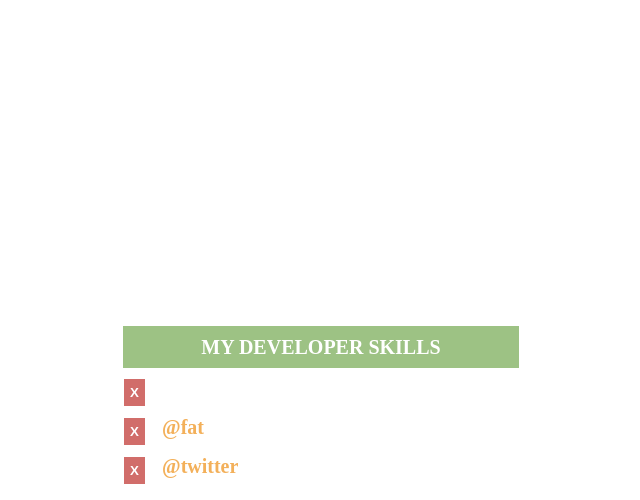
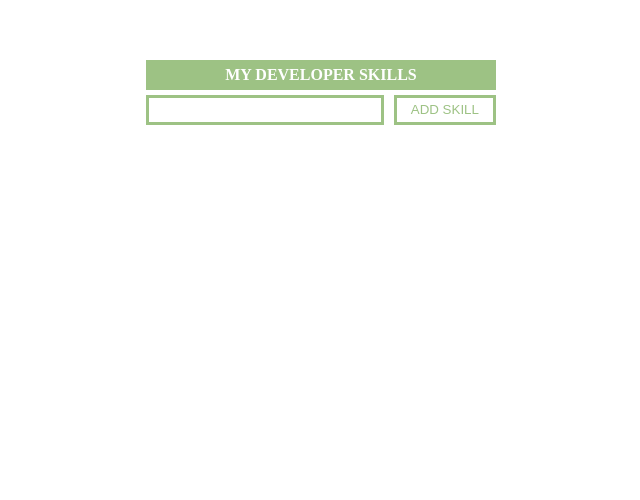
Before and after one commit to ManliestBen/my-dev-skills-lab, a plain HTML site: page index.html in a window 1280 px wide. Shown: the part 316-816 px from the top of the page, without its empty margins (319-959 px from the left). Drawn offline with nearby package versions, Linux system fonts and the light colour scheme.

Commit message:
Complete Overhaul

```diff
--- a/css/main.css
+++ b/css/main.css
@@ -1,36 +1,55 @@
-body {
-    margin-top: 50%;
+* {
+    box-sizing: border-box;
   }
 
-.table {
-    width: 400px;
-    margin: auto;
+    body {
+      height: 100vh;
+      display: grid;
+      align-content: center;
+      justify-content: center;
+      align-items: center;
     }
 
-.title{
+    #input {
+      width: 70%;
+      height: 30px;
+      border: 3px solid rgb(157, 194, 132);
+    }
+
+    td {
+      color: rgb(255, 153, 0);
+      font-weight: bolder;
+    }
+
+    #container {
+        display: flex;
+    }
+
+    #header {
+      display: inline;
       background-color: rgb(157, 194, 132);
       color: white;
-    font-size: 20px;
-    height: 40px;
-
+      width: 350px;
+      text-align: center;
+      height: 30px;
+      line-height: 30px;
+      font-weight: bolder;
+      margin-bottom: 5px;
     }
 
+    #addItem {
+      width:30%;
+      height: 30px;
+      color: rgb(157, 194, 132);
+      background-color: white;
+      border: 3px solid rgb(157, 194, 132);
+      margin-left: 10px;
+    }
 
-.button {
+    .del {
       background-color: rgb(209, 109, 106);
       color: white;
-    font-weight: bold;
+      border: 3px solid rgb(209, 109, 106);
       margin-top: 8px;
-    border: none;
-    padding: 6px;
-    margin-right: -15px;
-
+      margin-bottom: 8px;
      }
-
-.skill {
-    justify-content: left;
-    color: rgb(243, 176, 90);
-    font-weight: bolder;
-    font-size: 20px;
-
-}
--- a/index.html
+++ b/index.html
@@ -4,35 +4,20 @@
     <meta charset="UTF-8">
     <meta name="viewport" content="width=device-width, initial-scale=1.0">
     <meta http-equiv="X-UA-Compatible" content="ie=edge">
+    <title>My Developer Skills Lab</title>
+    <link rel="stylesheet" href="css/main.css">
     <script src="https://code.jquery.com/jquery-3.3.1.min.js" integrity="sha256-FgpCb/KJQlLNfOu91ta32o/NMZxltwRo8QtmkMRdAu8=" crossorigin="anonymous"></script>
-    <script defer src="js/app.js"></script>
-
-    <title>My Developer SKills Lab</title>
-    <link rel = "stylesheet" type = "text/css" href = "css/main.css" />
+    <script defer src="js/main.js"></script>
 </head>
 <body>
-    <!-- <h1>MY DEVELOPER SKILLS</h1>   -->
-  <table class="table">
-        <thead class="thead-dark">
-           <th colspan = '2' class="title">MY DEVELOPER SKILLS</th>
+    <div id="header">MY DEVELOPER SKILLS</div>
+    <tbody>
+        <table id="table"></table>
+    </tbody>
 
-        </thead>
-        <tbody>
-          <tr>
-            <td><button class="button">X</button></td>
-            <td class="skill"></td>
-          </tr>
-          <tr>
-            <td><button class="button">X</button></td>
-            <td class="skill">@fat</td>
-          </tr>
-          <tr>
-            <td><button class="button">X</button></td>
-            <td class="skill">@twitter</td>
-          </tr>
-        </tbody>
-      </table>
-
-
+    <div id="container">
+        <input type="text" id="input">
+        <button id="addItem">ADD SKILL</button>
+    </div>
 </body>
 </html>
--- /dev/null
+++ b/js/main.js
@@ -0,0 +1,13 @@
+$('#addItem').click(function(evt) {
+    let input = $('input').val();
+    let addRow = `<tr>
+                   <td><button class="del">X</button></td>
+                   <td>${input}</td>
+                   </tr>`;
+    $('#table').append(addRow);
+})
+
+$('#table').on('click', 'button', function() {
+    let row = $(this).closest('tr');
+    row.remove();
+})
```
Also changed, not shown: js/app.js (deleted). Lines whose indentation alone changed are shown as unchanged.
